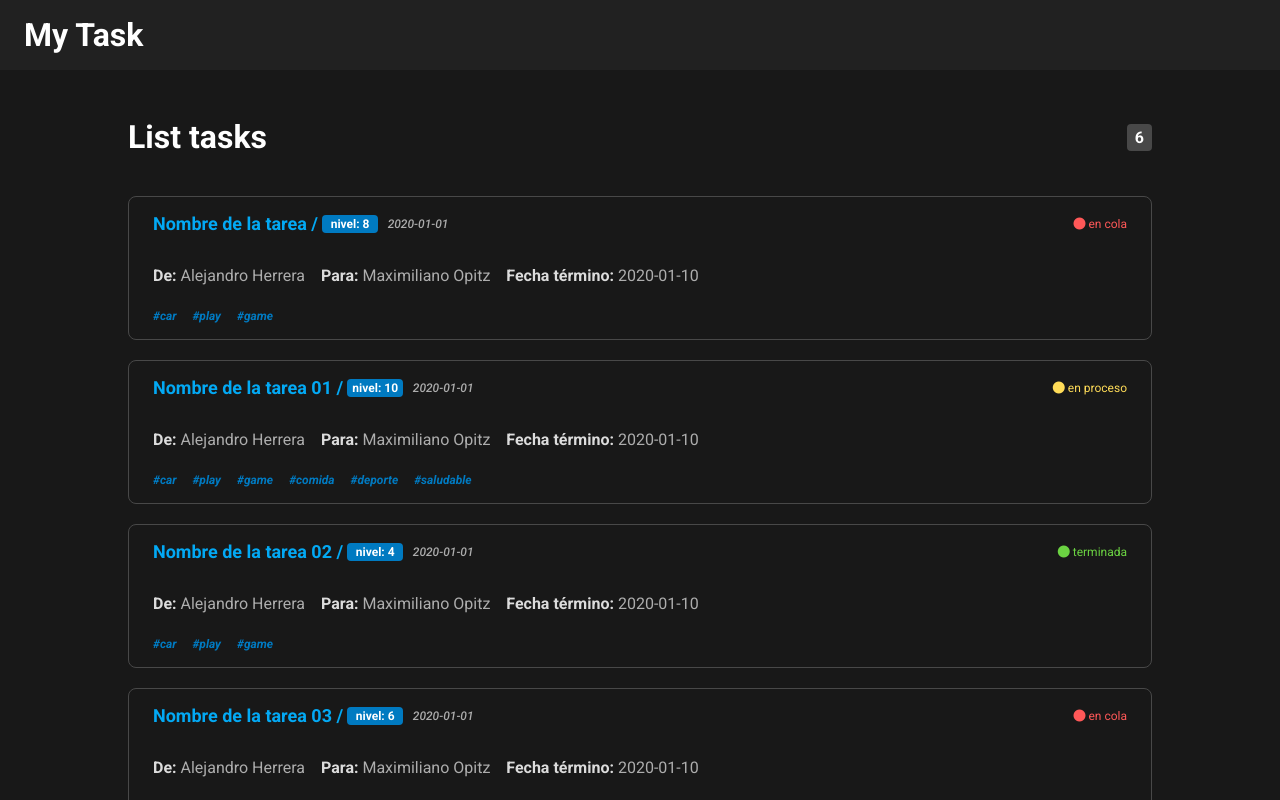
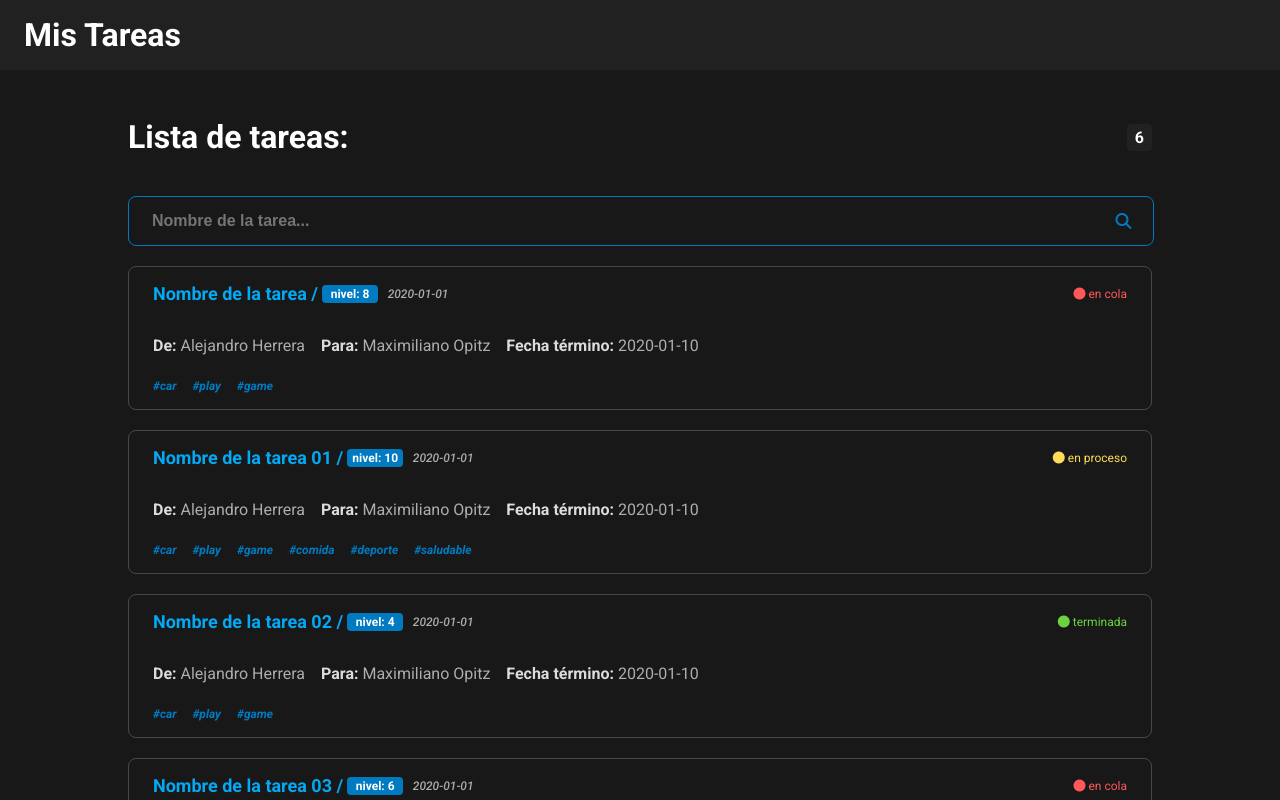
Before and after one commit to AlejandroIHT/my-task, a React app: page / in a window 1280 px wide. Shown: the top 800 px of the page. Built offline with nearby package versions, Linux system fonts and the light colour scheme.

Commit message:
[add] Search component

```diff
--- a/src/components/Header.jsx
+++ b/src/components/Header.jsx
@@ -4,7 +4,7 @@ import '../styles/components/header.css';
 
 const Header = () => (
   <header className="header global-padding">
-    <h1 className="header__title reset-margin">My Task</h1>
+    <h1 className="header__title reset-margin">Mis Tareas</h1>
   </header>
 );
 
--- /dev/null
+++ b/src/components/Search.jsx
@@ -0,0 +1,17 @@
+import React from 'react';
+import '../styles/components/search.css';
+
+const Search = () => (
+  <div className="search">
+    <input
+      id="search"
+      className="search__input"
+      type="text"
+      placeholder="Nombre de la tarea..."
+    />
+    <label className="tasks__search__container" htmlFor="search" />
+    <i className="fas fa-search" />
+  </div>
+);
+
+export default Search;
--- a/src/components/Tasks.jsx
+++ b/src/components/Tasks.jsx
@@ -1,15 +1,19 @@
 import React from 'react';
 import '../styles/components/tasks.css';
 import Task from './Task';
+import Search from './Search';
 
 const Tasks = ({ tasks }) => (
   <div className="tasks">
     <div className="tasks__container__header">
-      <h1 className="tasks__title">List tasks</h1>
+      <h1 className="tasks__title">Lista de tareas:</h1>
       <div className="tasks__quantity">
         <p>{tasks.length}</p>
       </div>
     </div>
+
+    <Search />
+
     <div className="tasks__container">
       {tasks.map((task) => (
         <Task key={task.id} data={task} />
--- /dev/null
+++ b/src/styles/components/search.css
@@ -0,0 +1,54 @@
+@import '../globalStyle.css';
+
+.search {
+  position: relative;
+  display: flex;
+  margin-bottom: 20px;
+  justify-content: space-between;
+  align-items: center;
+}
+
+.search__input {
+  width: 85%;
+  font-weight: 600;
+  color:var(--secondaty-color-dark);
+  background: transparent;
+  border: none;
+  font-size: 16px;
+  padding: 16px 0px 16px 24px;
+}
+
+.search i {
+  color:var(--secondaty-color-dark);
+  margin-right: 2%;
+}
+
+.tasks__search__container {
+  width: 100%;
+  height: 48px;
+  position: absolute;
+  top: 0;
+  left: 0;
+  color: var(--secondaty-color-dark);
+  padding: 0;
+  margin-bottom: 20px;
+  border: 1px solid var(--secondaty-color-dark);
+  border-radius: 8px;
+  cursor: pointer;
+}
+
+.search__input:active,
+.search__input:focus {
+  outline: none;
+}
+
+.search__input:focus + label{
+  outline: none;
+  background-color: #007ac10f;
+}
+
+@media (max-width: 576px) {
+  .search i {
+    margin-right: 4%;
+  }
+}
--- a/src/styles/components/tag.css
+++ b/src/styles/components/tag.css
@@ -1,3 +1,4 @@
 .task__footer__tag {
   margin-right: 16px;
+  margin-bottom: 4px;
 }
--- a/src/styles/components/task.css
+++ b/src/styles/components/task.css
@@ -3,7 +3,7 @@
 .task {
   margin-bottom: 20px;
   border-radius: 8px;
-  border: 1px solid #484848;
+  border: 1px solid var(--main-color-light);
 }
 
 .task__header {
@@ -28,7 +28,7 @@
   font-size: 12px;
   padding: 2px 4px;
   margin-left: 4px;
-  background-color: #007ac1;
+  background-color: var(--secondaty-color-dark);
   border-radius: 4px;
 }
 
@@ -79,7 +79,7 @@
   font-size: var(--main-size-small-p);
   font-style: italic;
   font-weight: 700;
-  padding: 16px 24px;
+  padding: 16px 24px 12px 24px;
   padding-top: 8px;
 }
 
--- a/src/styles/components/tasks.css
+++ b/src/styles/components/tasks.css
@@ -10,6 +10,11 @@
 .tasks__quantity p {
   padding: 4px 8px;
   border-radius: 4px;
-  background-color: var(--main-color-light);
+  background-color: var(--main-color-primary);
   font-weight: 600;
 }
+
+.tasks__search__container:focus,
+.tasks__search__container:active {
+ background-color: #007ac10f;
+}
--- a/src/styles/globalStyle.css
+++ b/src/styles/globalStyle.css
@@ -70,3 +70,10 @@ body {
   margin-top: 40px;
   text-align: center;
 }
+
+@media (max-width: 576px) {
+  .global-padding-container-page {
+    padding-left: 6%;
+    padding-right: 6%;
+  }
+}
```
